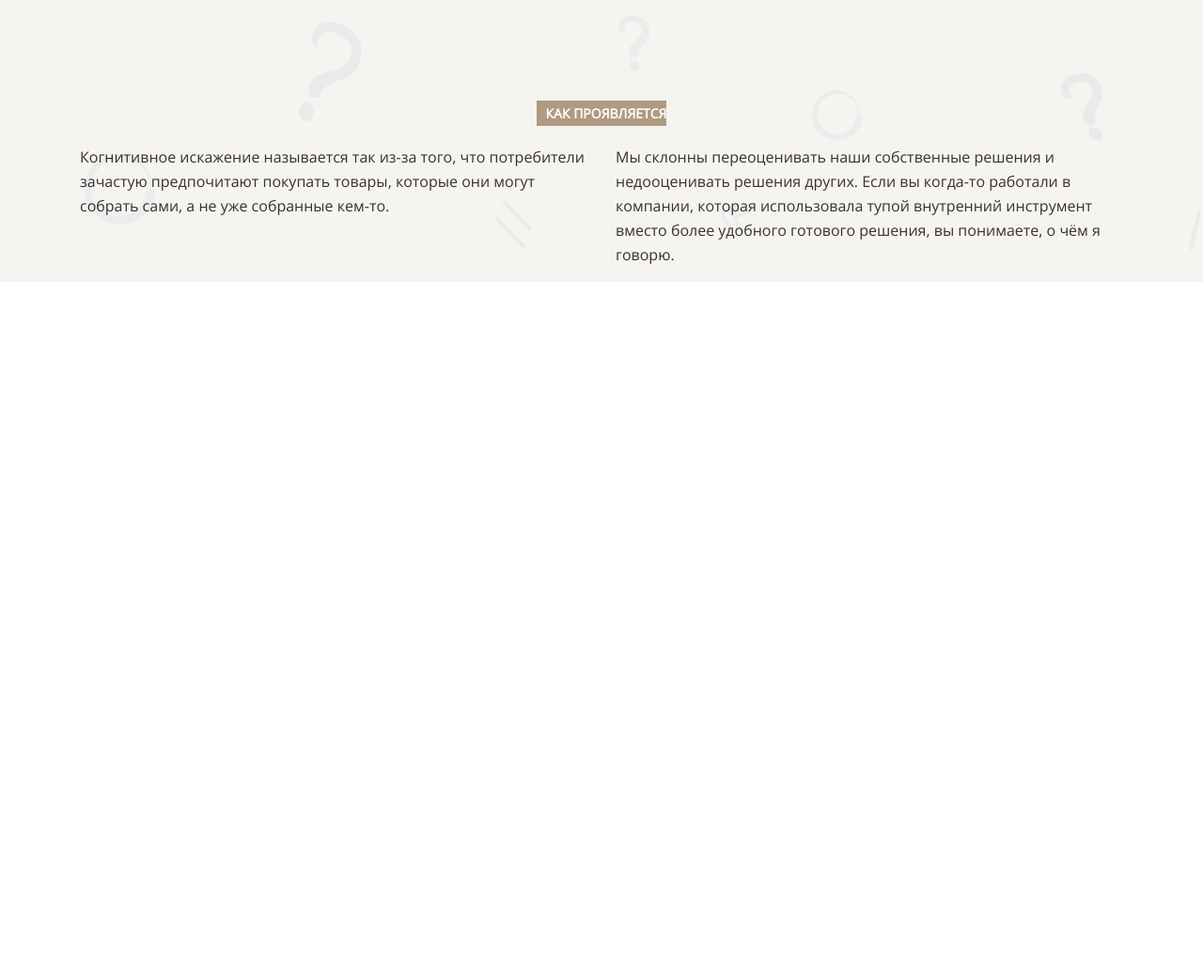
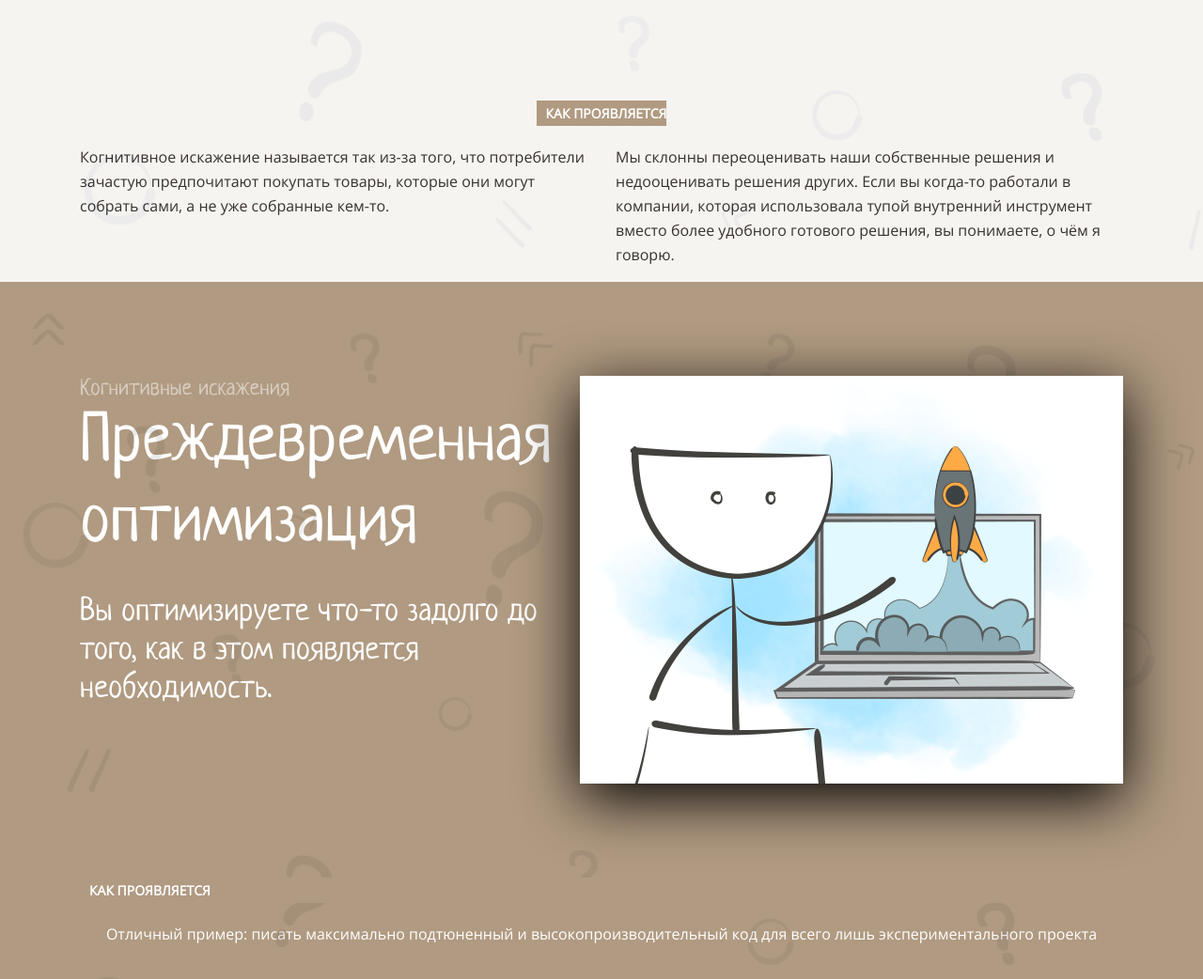
Before and after one commit to nikitazh12/layout-designer-project-58, a website: page src/index.html in a window 1280 px wide. Shown: the part 3205-4247 px from the top of the page at 94% size. Before the commit the page ends 3505 px from the top, so only its background shows below. Drawn offline with Linux system fonts and the light colour scheme.

Commit message:
done 7th step

```diff
--- a/src/index.html
+++ b/src/index.html
@@ -168,6 +168,36 @@
             </div>
         </div>
     </section>
+    <section id="premature-optimization">
+        <div class="w-1110">
+            <div class="section-headline">
+                <div>
+                    <p class="topic-w">Когнитивные искажения</p>
+                    <h1 class="h-white">Преждевременная оптимизация</h1>
+                    <p class="section-2-4-explanation">
+                      Вы оптимизируете что-то задолго до того, как в этом появляется
+                      необходимость.
+                    </p>
+                </div>
+                <img
+                 src="images/2.png"
+                 alt="premature-optimization"
+                 class="section-img">
+            </div>
+         <div class="how-it-works">
+            <h5 class="how-it-works-text">Как проявляется</h5>
+            </div>
+         <div class="columns-2">
+             <div class="columns-2-block">
+                <p class="text-columns-2-w">
+                    Отличный пример: писать максимально подтюненный и
+                    высокопроизводительный код для всего лишь экспериментального
+                    проекта
+                </p>
+             </div>
+            </div>
+        </div>
+    </section>
 </main>
 <footer></footer>
 </body>
--- a/src/styles/style.css
+++ b/src/styles/style.css
@@ -464,3 +464,75 @@ h1 {
   font-style: normal;
   line-height: 26px;
 }
+
+/** Секция-5 (стили для 2, 4 секция) **/
+
+#premature-optimization {
+  display: flex;
+  align-items: center;
+  justify-content: center;
+  background-color: var(--brown);
+}
+
+#premature-optimization::before {
+  position: absolute;
+  width: 100%;
+  height: 100%;
+  background-image: url("../images/background.png");
+  background-repeat: no-repeat;
+  background-size: cover;
+  opacity: 0.1;
+  content: "";
+}
+
+.topic-w {
+  margin: 0;
+  color: var(--translucent-white);
+  font-weight: 400;
+  font-size: 24px;
+  font-family: Neucha, serif;
+  font-style: normal;
+  line-height: 29px;
+}
+
+.h-white {
+  margin: 0;
+  color: var(--white);
+  font-weight: 400;
+  font-size: var(--h1);
+  font-family: Neucha, serif;
+  line-height: var(--lineheight-headline);
+}
+
+.section-2-4-explanation {
+  margin-top: 30px;
+  color: var(--white);
+  font-weight: 400;
+  font-size: 34px;
+  font-family: Neucha, serif;
+  font-style: normal;
+  line-height: 41px;
+}
+
+.how-it-works-text-w {
+  margin: 0;
+  padding: 5px 0 5px 10px;
+  color: var(--brown);
+  font-weight: 700;
+  font-size: 14px;
+  font-family: OpenSans, serif;
+  font-style: normal;
+  line-height: 17px;
+  text-transform: uppercase;
+  background-color: var(--white);
+}
+
+.text-columns-2-w {
+  margin-top: 0;
+  color: var(--white);
+  font-weight: 400;
+  font-size: 16px;
+  font-family: OpenSans, serif;
+  font-style: normal;
+  line-height: 26px;
+}
```
